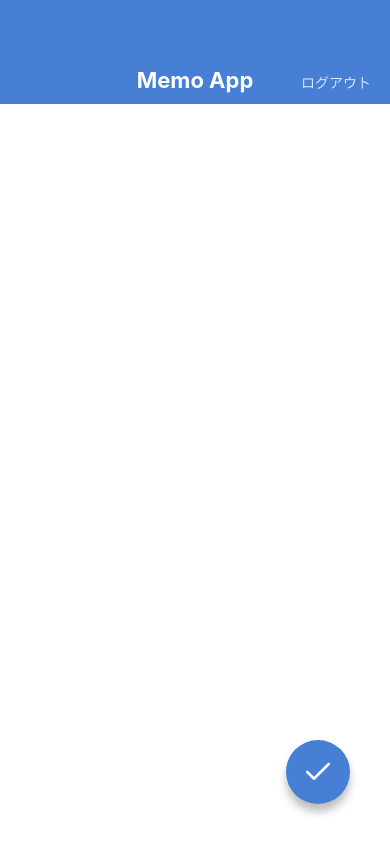
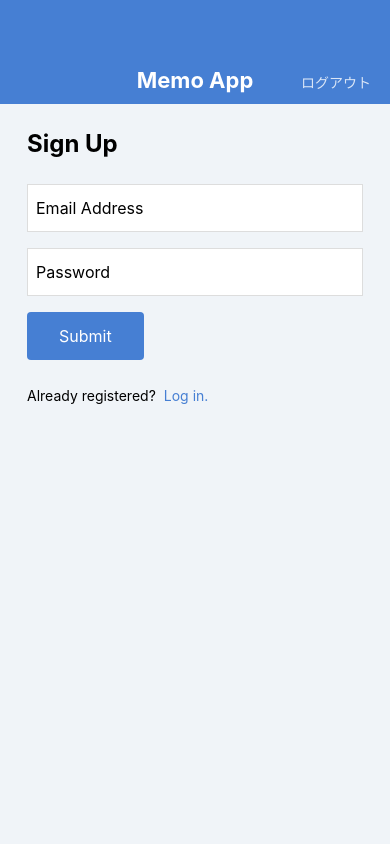
Before and after one commit to shu-illy/memo-app-rn, a React Native app: screen / in a window 390 px wide. Built offline with nearby package versions, Linux system fonts and the light colour scheme.

Commit message:
Lesson 77

```diff
--- a/App.tsx
+++ b/App.tsx
@@ -1,5 +1,7 @@
 import React from "react";
-import { MemoCreateScreen } from "./src/screens/MemoCreateScreen";
+// import { LogInScreen } from "./src/screens/LogInScreen";
+import { SignUpScreen } from "./src/screens/SineUpScreen";
+// import { MemoCreateScreen } from "./src/screens/MemoCreateScreen";
 // import { MemoEditScreen } from "./src/screens/MemoEditScreen";
 // import { MemoDetailScreen } from "./src/screens/MemoDetailScreen";
 // import { MemoListScreen } from "./src/screens/MemoListScreen";
@@ -8,7 +10,9 @@
   // return <MemoListScreen />;
   // return <MemoDetailScreen />;
   // return <MemoEditScreen />;
-  return <MemoCreateScreen />;
+  // return <MemoCreateScreen />;
+  // return <LogInScreen />;
+  return <SignUpScreen />;
 };
 
 export default App;
--- /dev/null
+++ b/src/components/Button.tsx
@@ -0,0 +1,66 @@
+import React, { FC } from "react";
+import { StyleSheet, Text, View } from "react-native";
+
+type Props = {
+  label: string;
+};
+
+export const Button: FC<Props> = ({ label }) => {
+  return (
+    <View style={styles.buttonContainer}>
+      <Text style={styles.buttonLabel}>{label}</Text>
+    </View>
+  );
+};
+
+const styles = StyleSheet.create({
+  container: {
+    flex: 1,
+    backgroundColor: "#F0F4F8",
+  },
+  inner: {
+    paddingHorizontal: 27,
+    paddingVertical: 24,
+  },
+  title: {
+    fontSize: 24,
+    lineHeight: 32,
+    fontWeight: "bold",
+    marginBottom: 24,
+  },
+  input: {
+    fontSize: 16,
+    height: 48,
+    borderColor: "#DDDDDD",
+    borderWidth: 1,
+    backgroundColor: "#FFFFFF",
+    paddingHorizontal: 8,
+    marginBottom: 16,
+  },
+  buttonContainer: {
+    backgroundColor: "#467FD3",
+    borderRadius: 4,
+    alignSelf: "flex-start",
+    marginBottom: 24,
+  },
+  buttonLabel: {
+    fontSize: 16,
+    lineHeight: 32,
+    paddingVertical: 8,
+    paddingHorizontal: 32,
+    color: "#FFFFFF",
+  },
+  footerText: {
+    fontSize: 14,
+    lineHeight: 24,
+    marginRight: 8,
+  },
+  footerLink: {
+    fontSize: 14,
+    lineHeight: 24,
+    color: "#467FD3",
+  },
+  footer: {
+    flexDirection: "row",
+  },
+});
--- /dev/null
+++ b/src/screens/LogInScreen.tsx
@@ -0,0 +1,61 @@
+import React from "react";
+import { StyleSheet, Text, TextInput, View } from "react-native";
+import { AppBar } from "../components/AppBar";
+import { Button } from "../components/Button";
+
+export const LogInScreen = () => {
+  return (
+    <View style={styles.container}>
+      <AppBar />
+      <View style={styles.inner}>
+        <Text style={styles.title}>Log In</Text>
+        <TextInput value="Email Address" style={styles.input} />
+        <TextInput value="Password" style={styles.input} />
+        <Button label="Submit" />
+        <View style={styles.footer}>
+          <Text style={styles.footerText}>Not registered?</Text>
+          <Text style={styles.footerLink}>Sign up here!</Text>
+        </View>
+      </View>
+    </View>
+  );
+};
+
+const styles = StyleSheet.create({
+  container: {
+    flex: 1,
+    backgroundColor: "#F0F4F8",
+  },
+  inner: {
+    paddingHorizontal: 27,
+    paddingVertical: 24,
+  },
+  title: {
+    fontSize: 24,
+    lineHeight: 32,
+    fontWeight: "bold",
+    marginBottom: 24,
+  },
+  input: {
+    fontSize: 16,
+    height: 48,
+    borderColor: "#DDDDDD",
+    borderWidth: 1,
+    backgroundColor: "#FFFFFF",
+    paddingHorizontal: 8,
+    marginBottom: 16,
+  },
+  footerText: {
+    fontSize: 14,
+    lineHeight: 24,
+    marginRight: 8,
+  },
+  footerLink: {
+    fontSize: 14,
+    lineHeight: 24,
+    color: "#467FD3",
+  },
+  footer: {
+    flexDirection: "row",
+  },
+});
--- /dev/null
+++ b/src/screens/SineUpScreen.tsx
@@ -0,0 +1,61 @@
+import React from "react";
+import { StyleSheet, Text, TextInput, View } from "react-native";
+import { AppBar } from "../components/AppBar";
+import { Button } from "../components/Button";
+
+export const SignUpScreen = () => {
+  return (
+    <View style={styles.container}>
+      <AppBar />
+      <View style={styles.inner}>
+        <Text style={styles.title}>Sign Up</Text>
+        <TextInput value="Email Address" style={styles.input} />
+        <TextInput value="Password" style={styles.input} />
+        <Button label="Submit" />
+        <View style={styles.footer}>
+          <Text style={styles.footerText}>Already registered?</Text>
+          <Text style={styles.footerLink}>Log in.</Text>
+        </View>
+      </View>
+    </View>
+  );
+};
+
+const styles = StyleSheet.create({
+  container: {
+    flex: 1,
+    backgroundColor: "#F0F4F8",
+  },
+  inner: {
+    paddingHorizontal: 27,
+    paddingVertical: 24,
+  },
+  title: {
+    fontSize: 24,
+    lineHeight: 32,
+    fontWeight: "bold",
+    marginBottom: 24,
+  },
+  input: {
+    fontSize: 16,
+    height: 48,
+    borderColor: "#DDDDDD",
+    borderWidth: 1,
+    backgroundColor: "#FFFFFF",
+    paddingHorizontal: 8,
+    marginBottom: 16,
+  },
+  footerText: {
+    fontSize: 14,
+    lineHeight: 24,
+    marginRight: 8,
+  },
+  footerLink: {
+    fontSize: 14,
+    lineHeight: 24,
+    color: "#467FD3",
+  },
+  footer: {
+    flexDirection: "row",
+  },
+});
```
